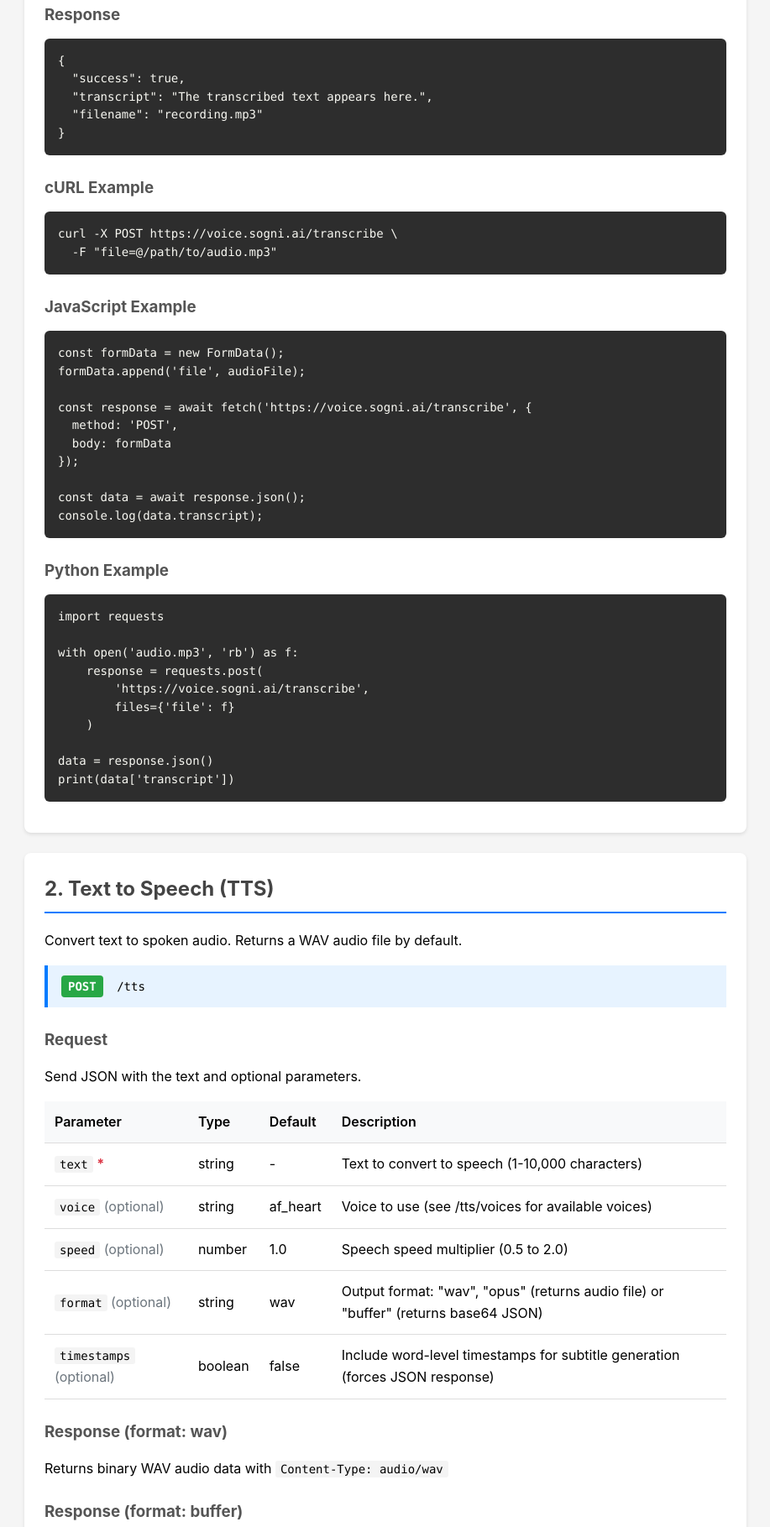
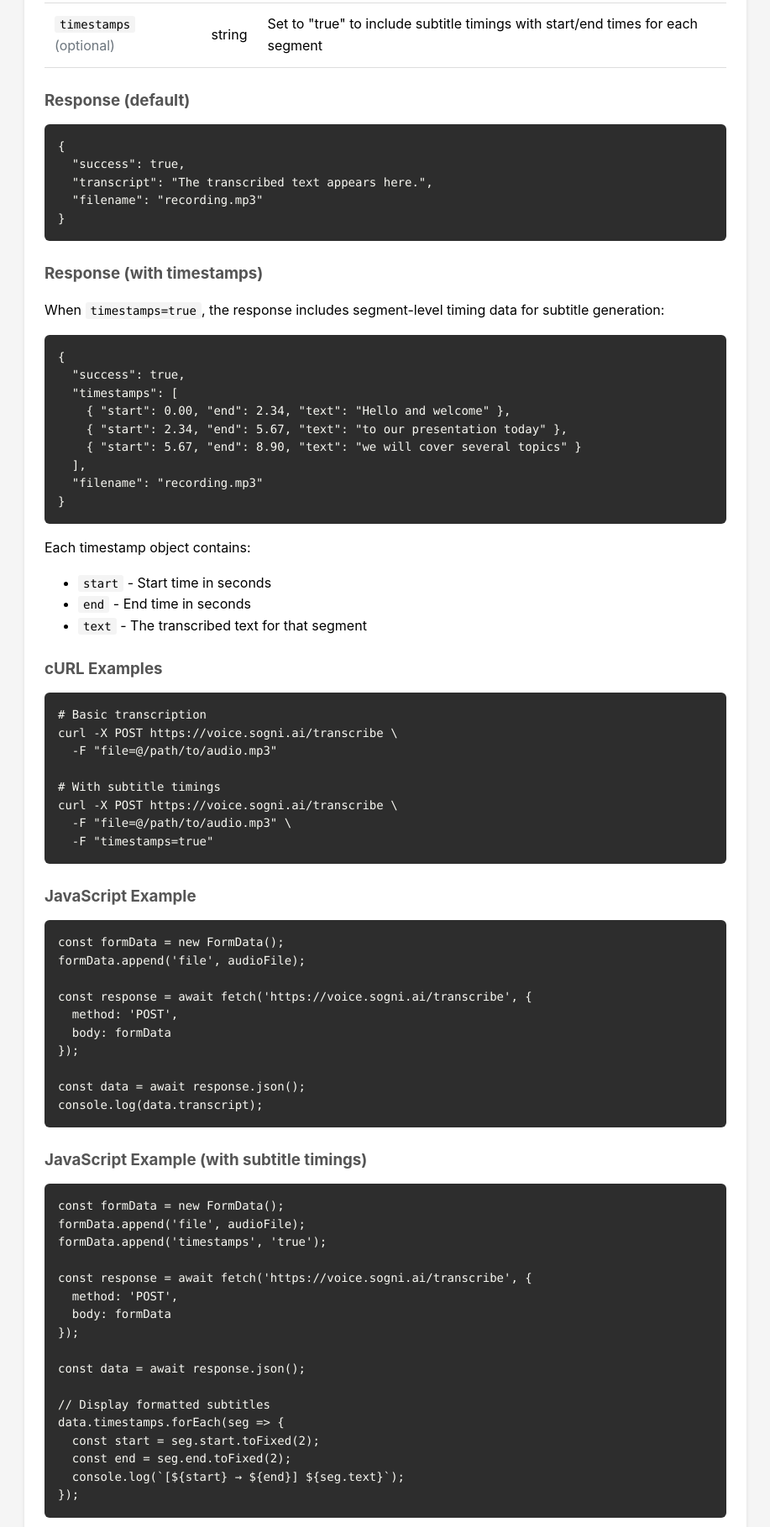
Before and after one commit to Sogni-AI/sogni-voice, a website: page public/docs.html in a window 1280 px wide. Shown: the part 660-2479 px from the top of the page at 84% size, without its empty margins (181-1098 px from the left). Drawn offline with Linux system fonts and the light colour scheme.

Commit message:
update docs

```diff
--- a/public/docs.html
+++ b/public/docs.html
@@ -162,18 +162,47 @@
         <td>File</td>
         <td>Audio file to transcribe (supports common formats: mp3, wav, webm, m4a, etc.)</td>
       </tr>
+      <tr>
+        <td><code>timestamps</code> <span class="optional">(optional)</span></td>
+        <td>string</td>
+        <td>Set to "true" to include subtitle timings with start/end times for each segment</td>
+      </tr>
     </table>
 
-    <h3>Response</h3>
+    <h3>Response (default)</h3>
     <pre><code>{
   "success": true,
   "transcript": "The transcribed text appears here.",
   "filename": "recording.mp3"
 }</code></pre>
 
-    <h3>cURL Example</h3>
-    <pre><code>curl -X POST https://voice.sogni.ai/transcribe \
-  -F "file=@/path/to/audio.mp3"</code></pre>
+    <h3>Response (with timestamps)</h3>
+    <p>When <code>timestamps=true</code>, the response includes segment-level timing data for subtitle generation:</p>
+    <pre><code>{
+  "success": true,
+  "timestamps": [
+    { "start": 0.00, "end": 2.34, "text": "Hello and welcome" },
+    { "start": 2.34, "end": 5.67, "text": "to our presentation today" },
+    { "start": 5.67, "end": 8.90, "text": "we will cover several topics" }
+  ],
+  "filename": "recording.mp3"
+}</code></pre>
+    <p>Each timestamp object contains:</p>
+    <ul>
+      <li><code>start</code> - Start time in seconds</li>
+      <li><code>end</code> - End time in seconds</li>
+      <li><code>text</code> - The transcribed text for that segment</li>
+    </ul>
+
+    <h3>cURL Examples</h3>
+    <pre><code># Basic transcription
+curl -X POST https://voice.sogni.ai/transcribe \
+  -F "file=@/path/to/audio.mp3"
+
+# With subtitle timings
+curl -X POST https://voice.sogni.ai/transcribe \
+  -F "file=@/path/to/audio.mp3" \
+  -F "timestamps=true"</code></pre>
 
     <h3>JavaScript Example</h3>
     <pre><code>const formData = new FormData();
@@ -187,6 +216,25 @@ const response = await fetch('https://voice.sogni.ai/transcribe', {
 const data = await response.json();
 console.log(data.transcript);</code></pre>
 
+    <h3>JavaScript Example (with subtitle timings)</h3>
+    <pre><code>const formData = new FormData();
+formData.append('file', audioFile);
+formData.append('timestamps', 'true');
+
+const response = await fetch('https://voice.sogni.ai/transcribe', {
+  method: 'POST',
+  body: formData
+});
+
+const data = await response.json();
+
+// Display formatted subtitles
+data.timestamps.forEach(seg => {
+  const start = seg.start.toFixed(2);
+  const end = seg.end.toFixed(2);
+  console.log(`[${start} → ${end}] ${seg.text}`);
+});</code></pre>
+
     <h3>Python Example</h3>
     <pre><code>import requests
 
@@ -198,6 +246,30 @@ with open('audio.mp3', 'rb') as f:
 
 data = response.json()
 print(data['transcript'])</code></pre>
+
+    <h3>Python Example (with subtitle timings)</h3>
+    <pre><code>import requests
+
+with open('audio.mp3', 'rb') as f:
+    response = requests.post(
+        'https://voice.sogni.ai/transcribe',
+        files={'file': f},
+        data={'timestamps': 'true'}
+    )
+
+data = response.json()
+
+# Generate SRT subtitle file
+with open('subtitles.srt', 'w') as f:
+    for i, seg in enumerate(data['timestamps'], 1):
+        start = seg['start']
+        end = seg['end']
+        # Convert to SRT format (HH:MM:SS,mmm)
+        start_str = f"{int(start//3600):02d}:{int((start%3600)//60):02d}:{int(start%60):02d},{int((start%1)*1000):03d}"
+        end_str = f"{int(end//3600):02d}:{int((end%3600)//60):02d}:{int(end%60):02d},{int((end%1)*1000):03d}"
+        f.write(f"{i}\n{start_str} --> {end_str}\n{seg['text']}\n\n")
+
+print(f"Generated {len(data['timestamps'])} subtitle entries")</code></pre>
   </div>
 
   <!-- TTS Section -->
```
Also changed, not shown: README.md.
